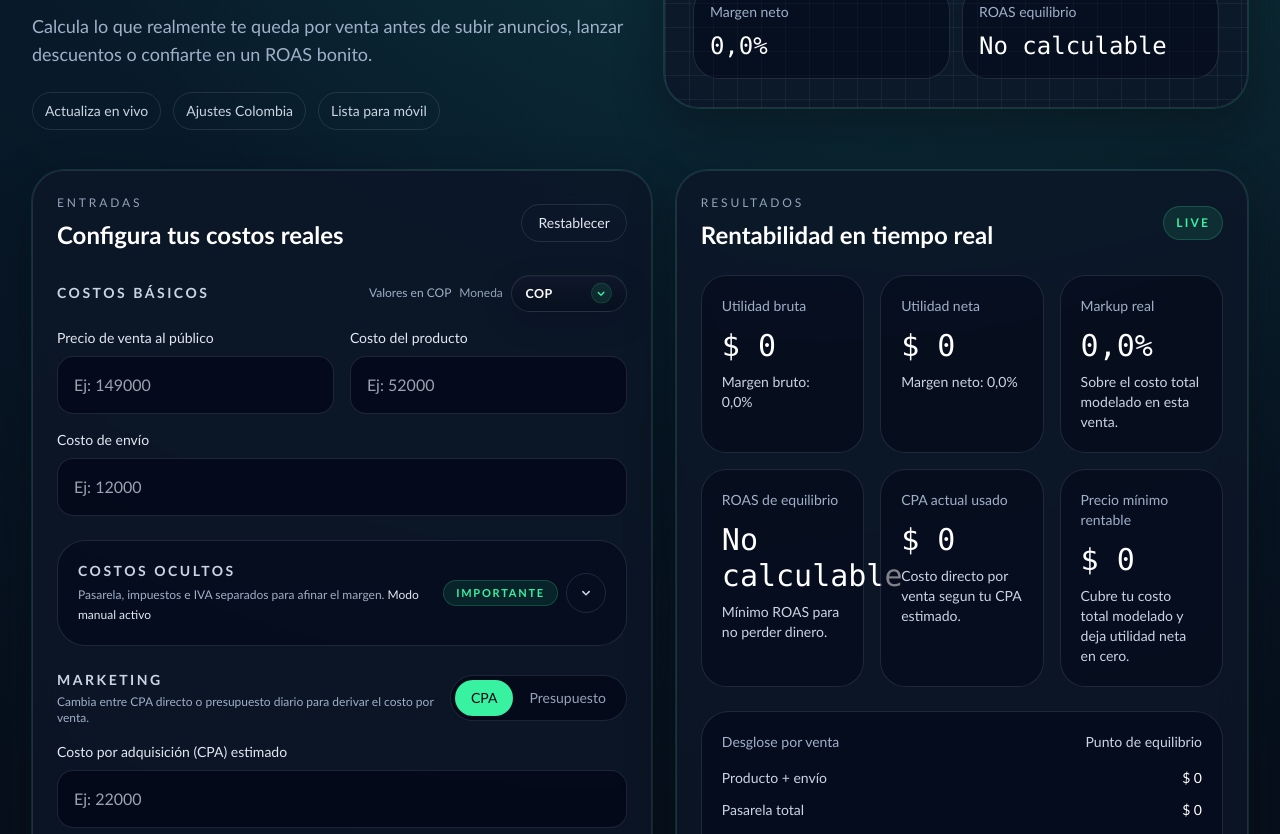
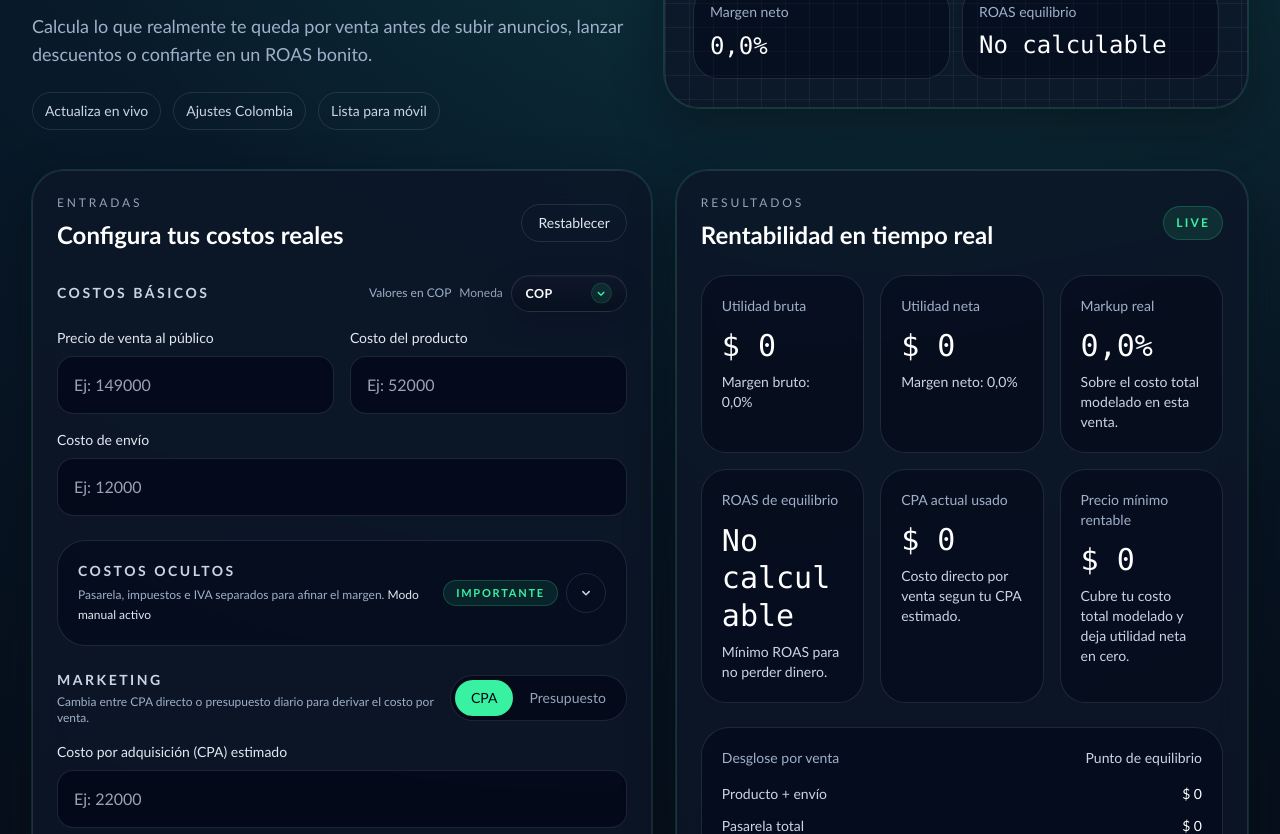
Before and after one commit to SamOkampo/calculadora-roa-sense, a website: page index.html in a window 1280 px wide. Shown: the part 529-1363 px from the top of the page. Drawn offline with nearby package versions, Linux system fonts and the light colour scheme.

Commit message:
Prevent ROAS labels from overflowing cards

```diff
--- a/index.html
+++ b/index.html
@@ -533,7 +533,7 @@ j=d.createElement(s),dl=l!='dataLayer'?'&l='+l:'';j.async=true;j.src=
             </div>
             <div class="rounded-[1.6rem] border border-line bg-slate-950/45 p-4">
               <p class="text-muted">ROAS equilibrio</p>
-              <p id="miniBreakEven" class="mt-2 font-display text-2xl text-white">
+              <p id="miniBreakEven" class="mt-2 max-w-full break-words font-display text-[clamp(1.2rem,2.8vw,1.5rem)] leading-tight text-white">
                 0.00x
               </p>
             </div>
@@ -1128,7 +1128,7 @@ j=d.createElement(s),dl=l!='dataLayer'?'&l='+l:'';j.async=true;j.src=
 
               <article class="rounded-[1.6rem] border border-line bg-slate-950/50 p-5">
                 <p class="text-sm text-muted">ROAS de equilibrio</p>
-                <p id="breakEvenValue" class="mt-3 font-display text-3xl text-white">
+                <p id="breakEvenValue" class="mt-3 max-w-full break-words font-display text-[clamp(1.55rem,3.2vw,1.875rem)] leading-tight text-white">
                   0.00x
                 </p>
                 <p class="mt-2 text-sm text-slate-300">
```
